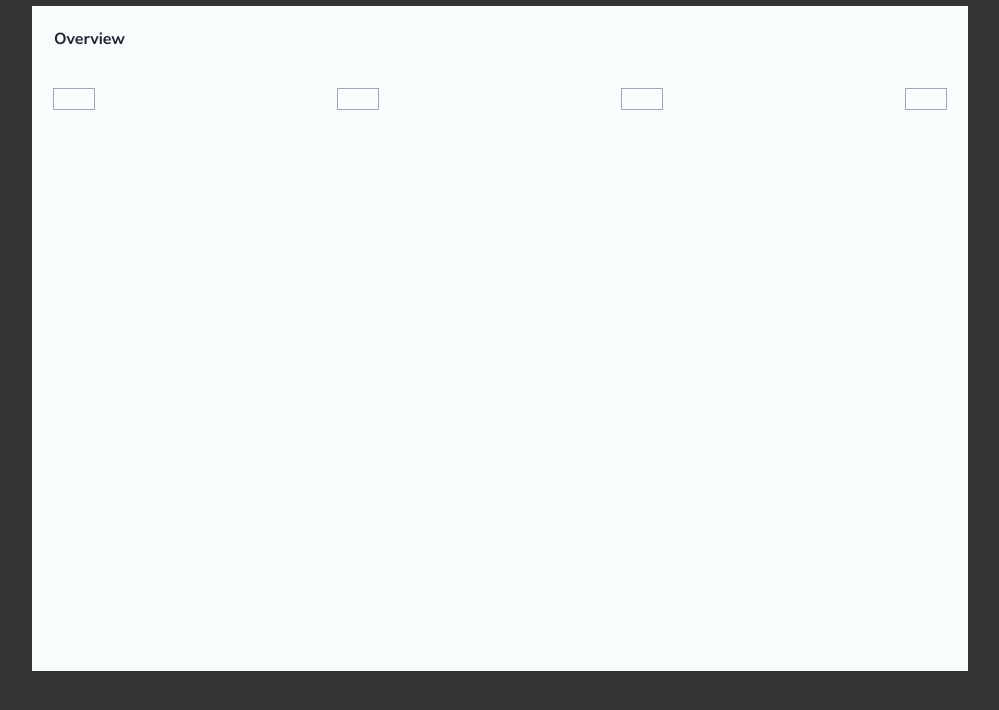
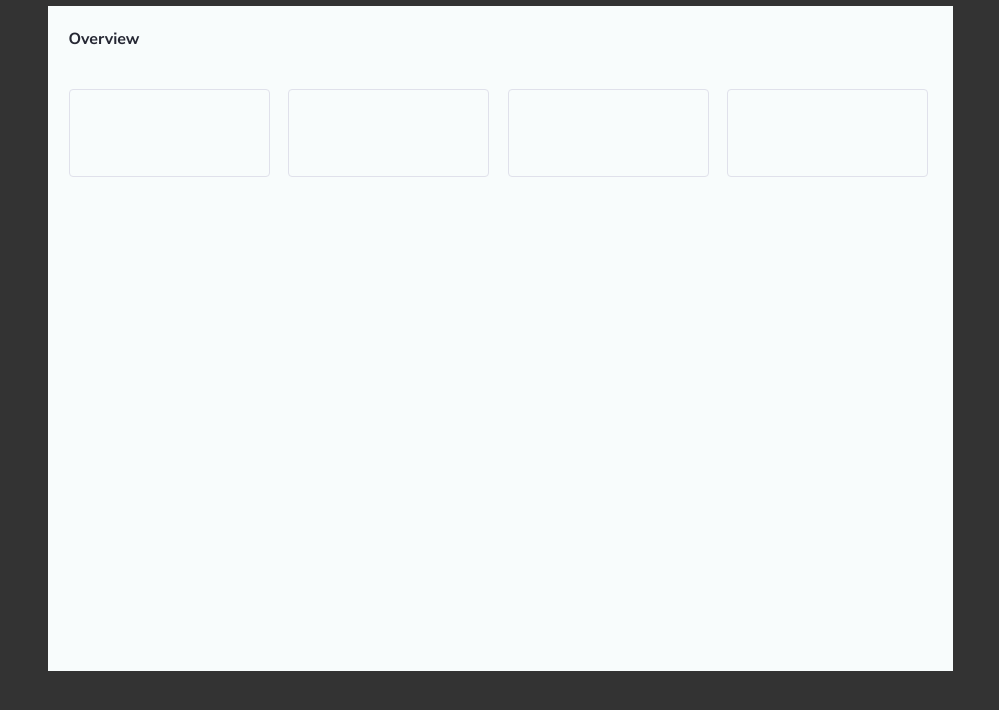
Before and after one commit to yeicobF/FDW-HTML_CSS_ADDING-JS-ELEMENTS-WEBSITE, a plain HTML site: page src/index.html in a window 1280 px wide. Shown: the whole page, without its empty margins (140-1139 px from the left). Drawn offline with Linux system fonts and the light colour scheme.

Commit message:
CARDS MÁS COMPLETAS

```diff
--- a/src/index.html
+++ b/src/index.html
@@ -27,6 +27,7 @@
       margin-top: 6px;
       display: flex;
       justify-content: center;
+      overflow: hidden;
       /* overflow: hidden; display: flex; justify-content: center; */
 
     }
@@ -37,13 +38,14 @@
     */
     .all-content-wrapper {
       background-color: #f8fcfc;
-      width: 936px; height: 665px;
-      min-width: 936px; min-height: 665px;
+      /* width: 936px; height: 665px; */
+      min-width: 905px; min-height: 665px;
     }
 
     /* CONTENEDOR DE LA PARTE SUPERIOR QUE VA MAQUETADA. */
     .top-layout-wrapper {
-      padding: 22px;
+      /* padding: 22px; */
+      padding: 22px 24px 22px 21px;
       font-family: 'Nunito Sans';
     }
 
@@ -62,14 +64,17 @@
     /* CARDS REDONDEADAS QUE DEBERÁN CAMBIAR CON EL HOVER. */
     .card {
       /* Borde redondeado. */
-      box-shadow: 0px 0px 0px 1px #a4a7b8;
-      height: 20px;
-      width: 40px;
+      /* box-shadow: 0px 0px 0px 1px #e0e1eb; */
+      border: 1px solid #e0e1eb;
+      border-radius: 4px;
+      height: 86px;
+      width: 199px;
     }
 
     .card:hover {
-      color: #3751ff;
-      outline-color: currentColor;
+      /* color: #3751ff; */
+      color: #8494fc;
+      border-color: currentColor;
     }
 
     @media screen and (max-width: 946px) {
```
